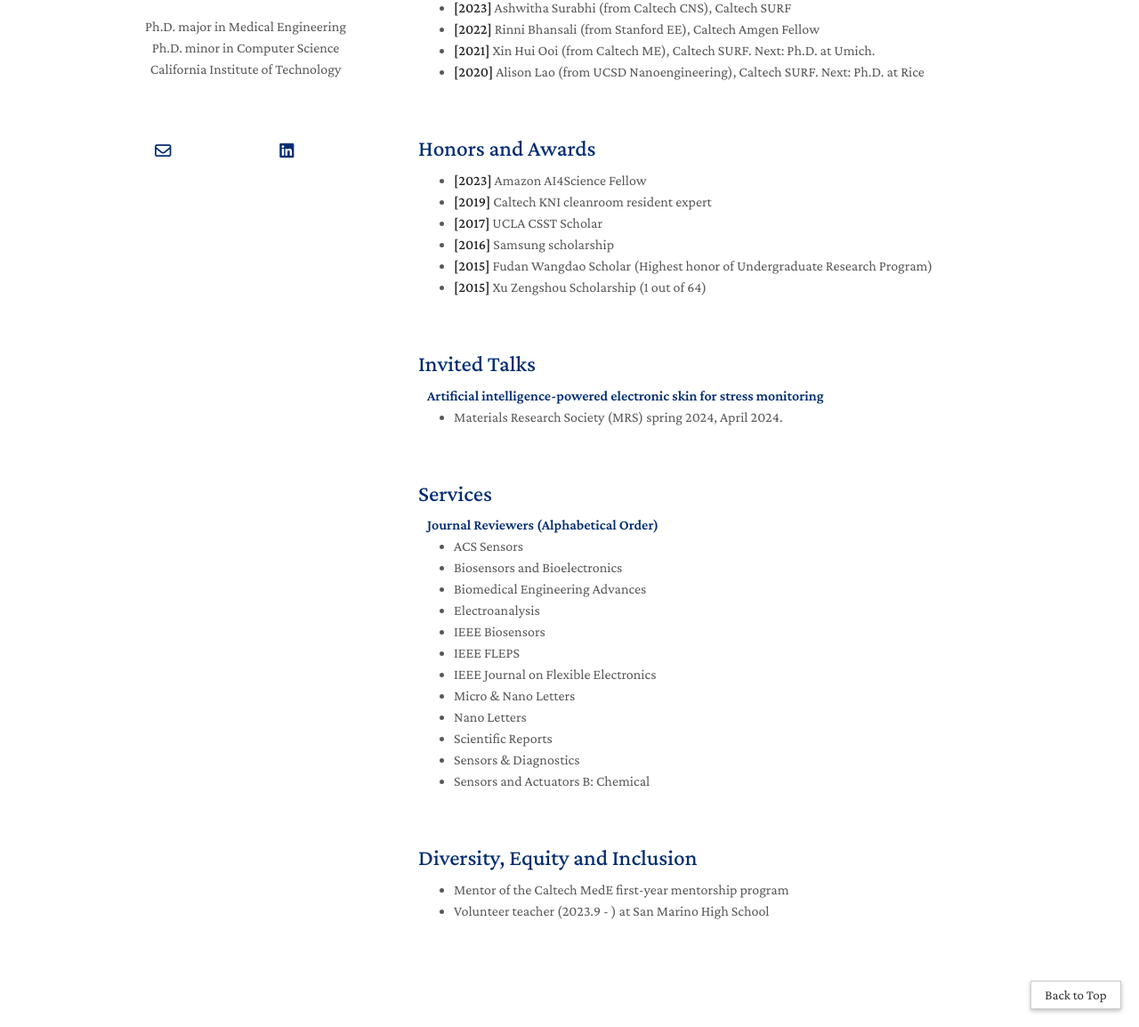
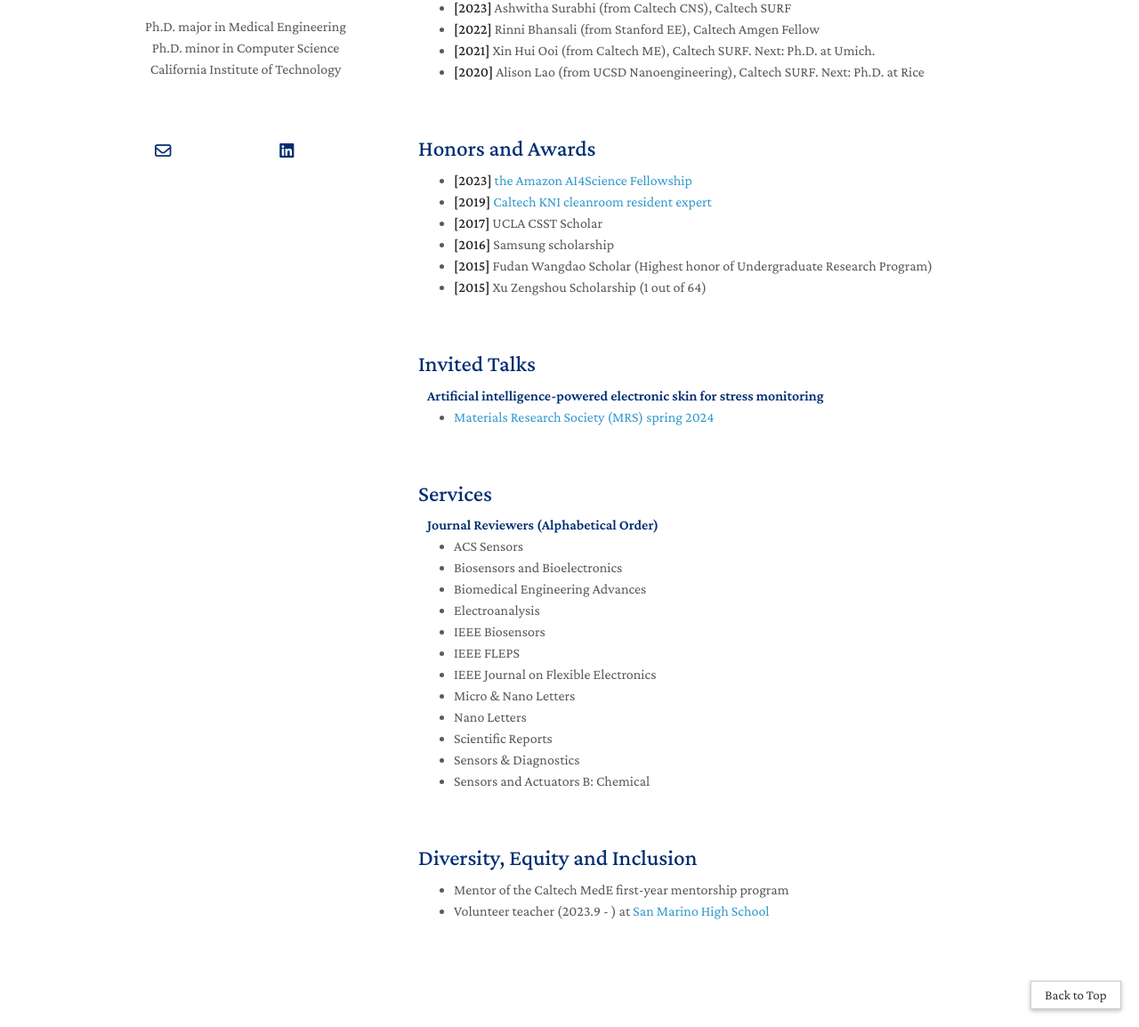
Before and after one commit to Changhao-Xu/changhao-xu.github.io, a Jekyll site: the page built from index.md, in a window 1280 px wide and 1400 px high, scrolled down 4887 px. Shown: the part 246-1400 px from the top of the window at 89% size. Built offline with Jekyll 4.4.1, drawn with Linux system fonts in a browser that asks for light colours; a style sheet for code colours, icons or effects is not loaded.

Commit message:
updating

```diff
--- a/_includes/award.md
+++ b/_includes/award.md
@@ -4,10 +4,10 @@
 
 <ul>
   <li>
-    <strong>[2023]</strong> Amazon AI4Science Fellow
+    <strong>[2023]</strong> <a href="https://www.eas.caltech.edu/news/changhao-xu-receives-ai4science-fellowship">the Amazon AI4Science Fellowship</a>
   </li>
   <li>
-    <strong>[2019]</strong> Caltech KNI cleanroom resident expert
+    <strong>[2019]</strong> <a href=".assets/doc/caltech_cleanroom_resident_expert.png">Caltech KNI cleanroom resident expert</a>
   </li>
   <li>
     <strong>[2017]</strong> UCLA CSST Scholar
--- a/_includes/diversity.md
+++ b/_includes/diversity.md
@@ -7,6 +7,6 @@
     Mentor of the Caltech MedE first-year mentorship program
   </li>
   <li>
-    Volunteer teacher (2023.9 - ) at San Marino High School
+    Volunteer teacher (2023.9 - ) at <a href="https://www.sanmarinohs.org/">San Marino High School</a>
   </li>
 </ul>
--- a/_includes/talks.md
+++ b/_includes/talks.md
@@ -5,5 +5,5 @@
 
 <h4 style="margin:0 10px 0;">Artificial intelligence-powered electronic skin for stress monitoring</h4>
 <ul style="margin:0 0 5px;">
-  <li>Materials Research Society (MRS) spring 2024, April 2024.</li>
+  <li><a href="https://www.mrs.org/meetings-events/spring-meetings-exhibits/2024-mrs-spring-meeting">Materials Research Society (MRS) spring 2024</a></li>
 </ul>
```
Also changed, not shown: 1 other file.
